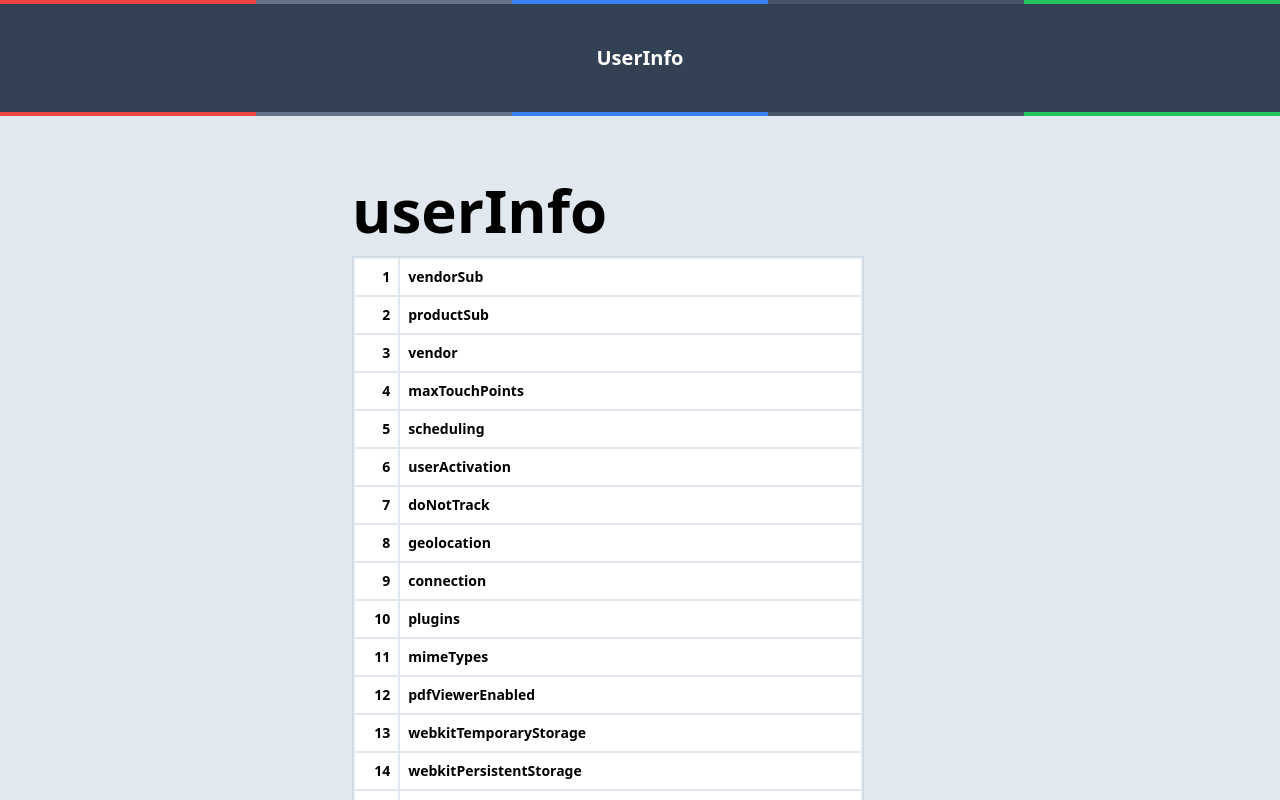
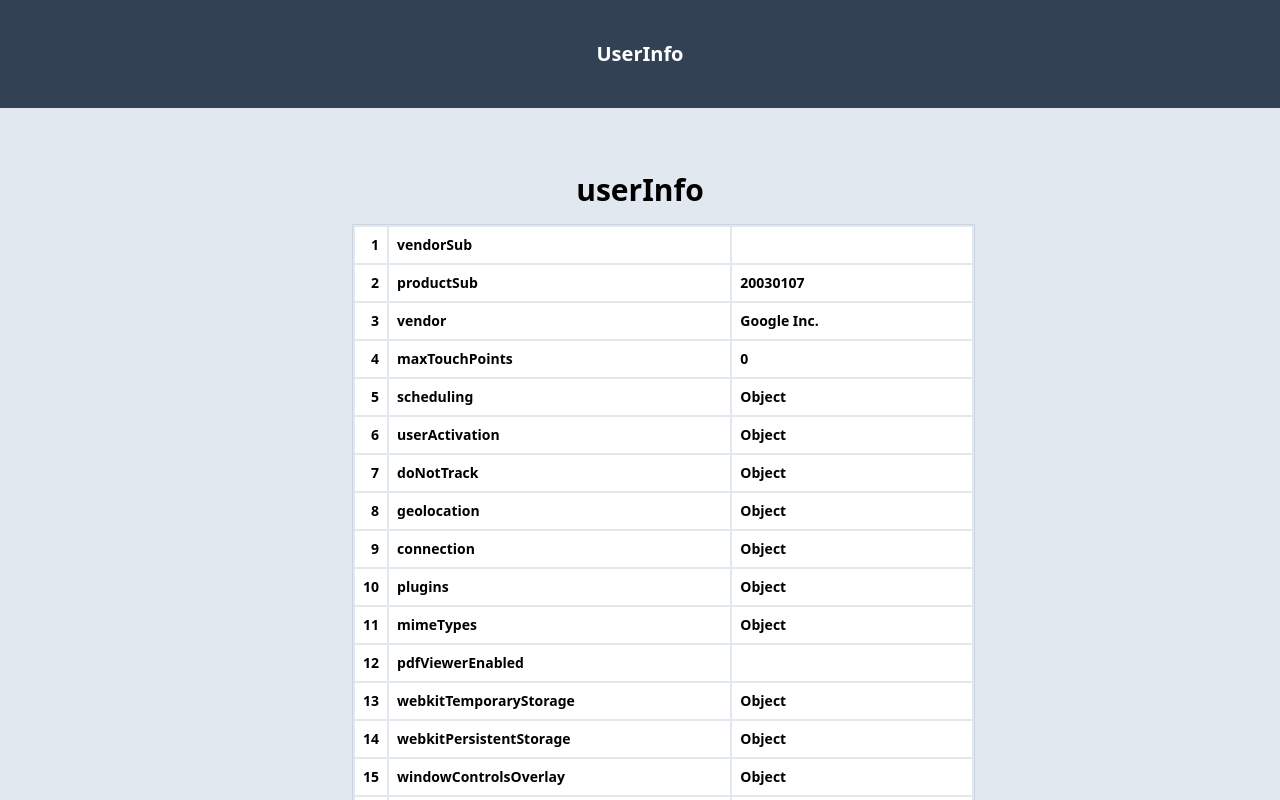
Before and after one commit to iaseth/userinfo, a React (Create React App) app: page / in a window 1280 px wide. Shown: the top 800 px of the page. Built offline with nearby package versions, Linux system fonts and the light colour scheme.

Commit message:
Removed border, DebugInfo can now print any object

```diff
--- a/src/App.js
+++ b/src/App.js
@@ -1,21 +1,14 @@
 import Header from './Header';
 import Footer from './Footer';
-import RainbowBorder from './RainbowBorder';
 import UserInfo from './UserInfo';
 
 
 function App () {
 	return (
 		<div className="App">
-			<RainbowBorder />
 			<Header />
-			<RainbowBorder />
-
 			<UserInfo />
-
-			<RainbowBorder />
 			<Footer />
-			<RainbowBorder />
 		</div>
 	);
 }
--- a/src/RainbowBorder.js
+++ /dev/null
@@ -1,20 +0,0 @@
-
-
-
-const bgClasses = [
-	"bg-red-500", "bg-slate-500",
-	"bg-blue-500", "bg-slate-500-500",
-	"bg-green-500"
-];
-
-export default function RainbowBorder () {
-	let items = bgClasses.map((v, i) => {
-		return <div key={i} className={"grow " + v}></div>
-	});
-
-	return (
-		<div className="bg-slate-600 h-1 flex">
-			{items}
-		</div>
-	);
-}
--- a/src/UserInfo/DebugInfo.js
+++ b/src/UserInfo/DebugInfo.js
@@ -1,13 +1,26 @@
 
 
 
-export default function DebugInfo () {
+function getValue (v) {
+	const t = typeof v;
+	switch (t) {
+		case 'number': return v;
+		case 'boolean': return v;
+		case 'string': return v;
+		case 'object': return 'Object';
+		case 'function': return 'Function';
+		default: return 'Unknown';
+	}
+}
 
-	const navigatorItems = Object.keys(Object.getPrototypeOf(navigator)).map((k, i) => {
+export default function DebugInfo ({object}) {
+
+	const navigatorItems = Object.keys(Object.getPrototypeOf(object)).map((k, i) => {
 		return (
 			<tr key={i} className="px-2 py-2 bg-white border border-2">
 				<td className="text-right px-2 py-2">{i+1}</td>
 				<td className="px-2 py-2">{k}</td>
+				<td className="px-2 py-2">{getValue(navigator[k])}</td>
 			</tr>
 		);
 	});
@@ -15,7 +28,7 @@ export default function DebugInfo () {
 	return (
 		<div className="DebugInfo">
 			<div>
-				<table className="w-full max-w-lg my-4 text-sm font-bold border-separate border-spacing-b-1 border border-slate-300">
+				<table className="w-full max-w-lg mx-auto my-4 text-sm font-bold border-separate border-spacing-b-1 border border-slate-300">
 					<tbody>{navigatorItems}</tbody>
 				</table>
 			</div>
--- a/src/UserInfo/UserInfo.js
+++ b/src/UserInfo/UserInfo.js
@@ -6,8 +6,9 @@ export default function UserInfo () {
 	return (
 		<div className="UserInfo min-h-screen bg-slate-200 px-2 py-16">
 			<main className="max-w-xl mx-auto">
-				<h1 className="text-6xl font-bold m-auto">userInfo</h1>
-				<DebugInfo />
+				<h1 className="text-3xl text-center font-bold m-auto">userInfo</h1>
+				<DebugInfo object={navigator} />
+				<DebugInfo object={window} />
 			</main>
 		</div>
 	);
```
